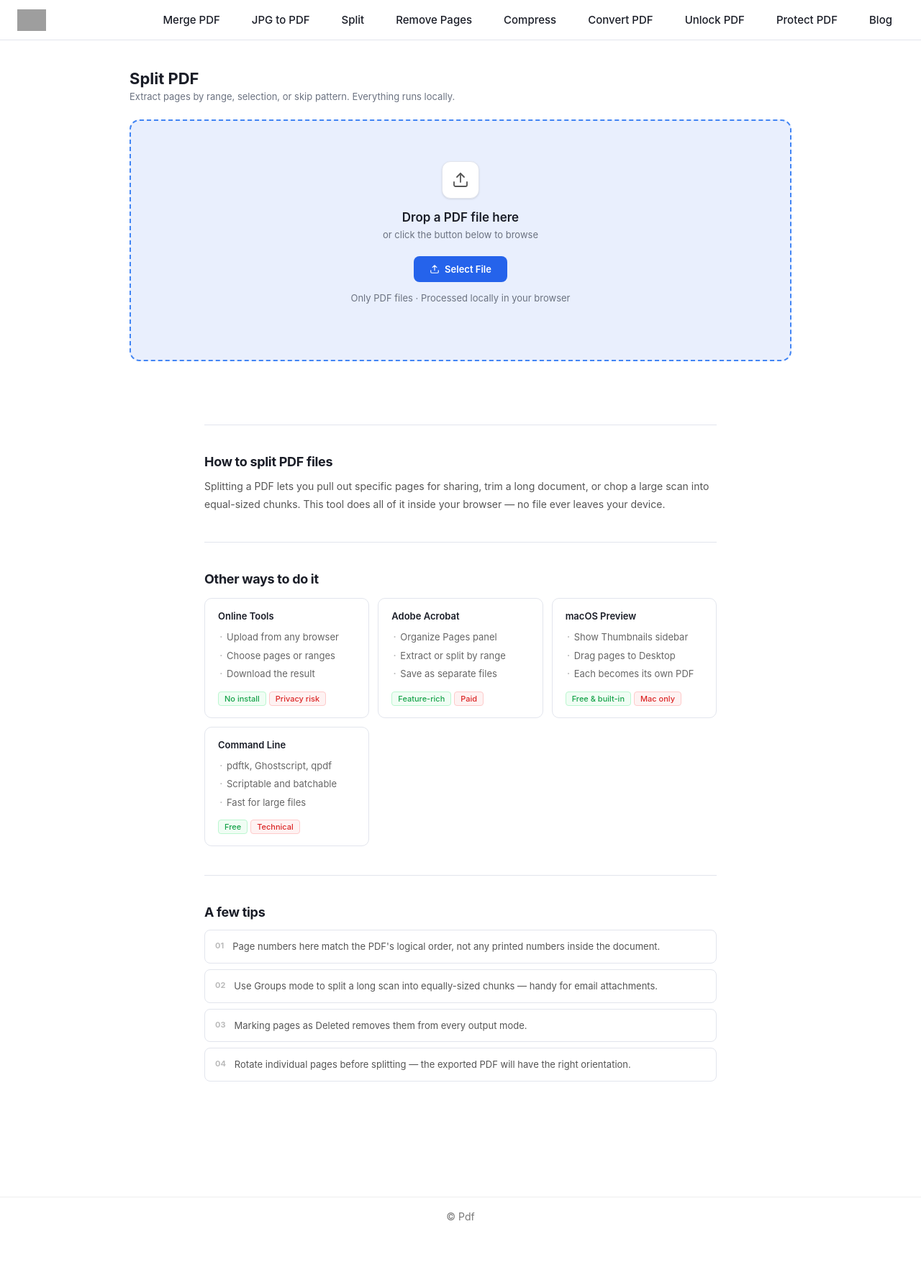
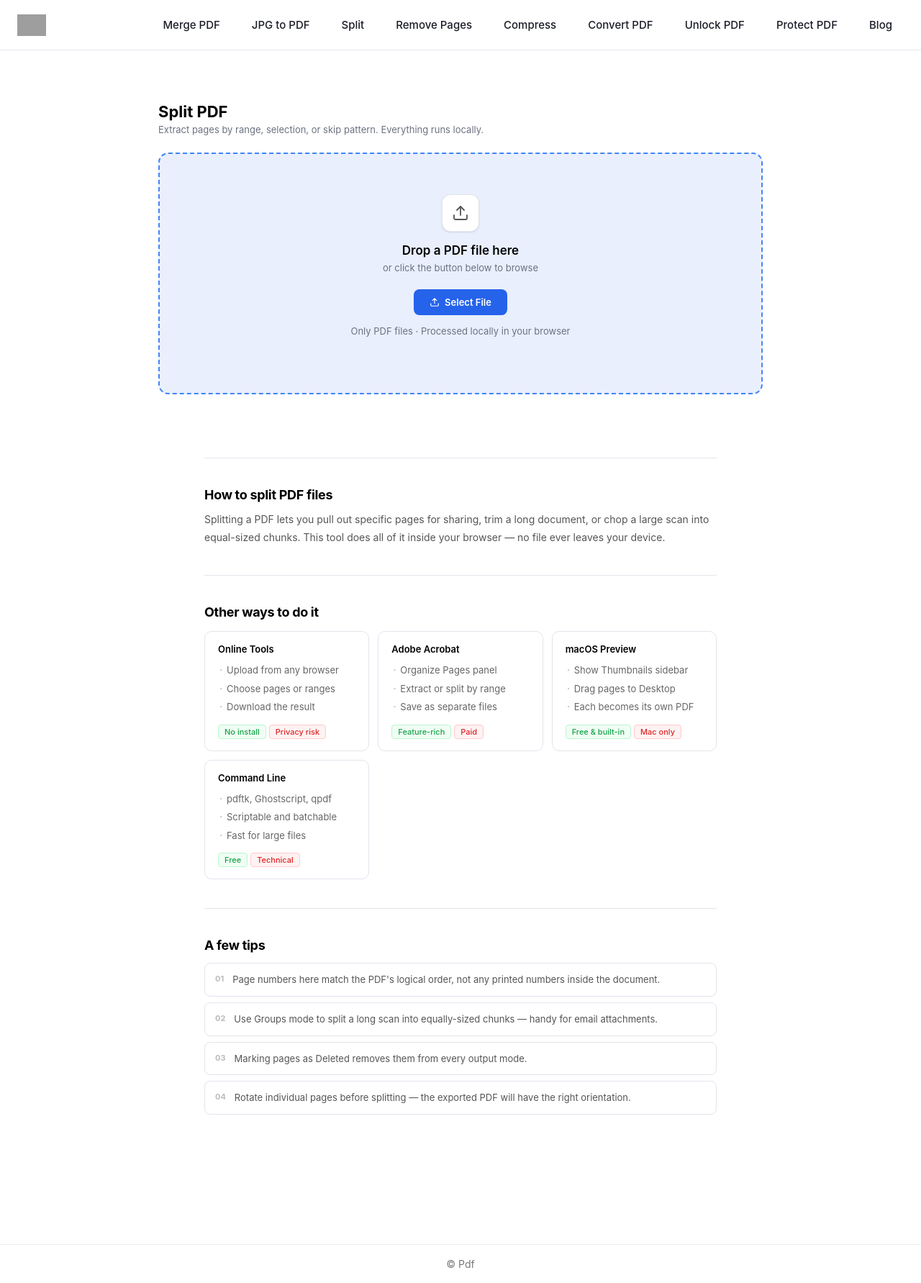
Before and after one commit to rforrupesh/pdf, a Jekyll site: the page built from split.html, in a window 1280 px wide. Shown: the whole page at 72% size. Built offline with Jekyll 4.4.1, drawn with Linux system fonts in a browser that asks for light colours; before the commit the page ends 1717 px from its top, so only the background shows below that; grey boxes are pictures that could not be loaded.

Commit message:
Update split.html

```diff
--- a/split.html
+++ b/split.html
@@ -32,15 +32,108 @@ permalink: /split/
     }
 
 
-
-    body {
-      font-family: 'Inter', sans-serif;
-      background: var(--bg);
-      color: var(--text);
-      height: 100vh;
-      display: flex;
-      flex-direction: column;
-    }
+/* ── NAVBAR — always visible ── */
+nav {
+  display: flex;
+  justify-content: space-between;
+  align-items: center;
+  height: 70px;
+  padding: 0 24px;
+  background: var(--bg);
+  border-bottom: 1px solid var(--border);
+  position: static;
+  z-index: 1000;
+  gap: 20px;
+}
+
+.logo { flex-shrink: 0; }
+.logo img { height: 30px; width: auto; display: block; }
+
+.menu {
+  display: flex; align-items: center; gap: 12px;
+  overflow-x: auto; white-space: nowrap;
+  scrollbar-width: none; -ms-overflow-style: none;
+  padding: 10px 0;
+}
+.menu::-webkit-scrollbar { display: none; }
+.menu a {
+  text-decoration: none; color: var(--text);
+  font-size: 15px; font-weight: 500;
+  padding: 8px 16px; border-radius: 8px; transition: 0.2s;
+  flex-shrink: 0;
+}
+.menu a:hover { background: var(--hover-bg); color: var(--accent); }
+
+.icon-btn, .close-btn, .overlay { display: none; }
+
+@media (max-width: 600px) {
+  nav { padding: 0 16px; }
+  .icon-btn {
+    display: block; width: 40px; height: 40px;
+    border: none; background: #eaecef; cursor: pointer;
+    position: relative; z-index: 1002; border-radius: 8px;
+  }
+  .line { position: absolute; left: 10px; width: 20px; height: 2px; background: var(--text); transition: 0.3s; }
+  .line:nth-child(1) { top: 14px; }
+  .line:nth-child(2) { top: 20px; }
+  .line:nth-child(3) { top: 26px; }
+  .menu {
+    position: fixed; top: 0; right: -100%; width: 80%; height: 100vh;
+    background: var(--bg); flex-direction: column;
+    padding: 80px 20px; overflow-y: auto; overflow-x: hidden;
+    transition: 0.4s cubic-bezier(0.4, 0, 0.2, 1);
+    box-shadow: -10px 0 30px rgba(0,0,0,0.05);
+    z-index: 1001; align-items: flex-start;
+  }
+  .menu.active { right: 0; }
+  .menu a { width: 100%; font-size: 18px; padding: 15px; }
+  .close-btn {
+    display: block; position: absolute; top: 20px; right: 20px;
+    font-size: 22px; background: none; border: none; cursor: pointer; z-index: 1002;
+  }
+  .icon-btn.active .line:nth-child(1) { transform: rotate(45deg); top: 20px; }
+  .icon-btn.active .line:nth-child(2) { opacity: 0; }
+  .icon-btn.active .line:nth-child(3) { transform: rotate(-45deg); top: 20px; }
+  .overlay.active {
+    display: block; position: fixed; inset: 0;
+    background: rgba(0,0,0,0.2); backdrop-filter: blur(4px); z-index: 999;
+  }
+}
+
+/* ── FOOTER — visible by default, hidden after upload ── */
+.footer {
+  display: block;
+  text-align: center;
+  padding: 18px 12px;
+  margin-top: 40px;
+  font-size: 14px;
+  color: #777;
+  border-top: 1px solid #eee;
+}
+.footer.hidden { display: none; }
+
+@media (max-width: 600px) {
+  .footer { font-size: 12px; padding: 16px 10px; }
+}
+
+/* ── MAIN ── */
+main {
+  max-width: 920px;
+  margin: 0 auto;
+  padding: 32px 20px 20px;
+}
+
+/* page-title & page-sub visible by default, hidden after upload */
+.page-title {
+  display: block;
+  font-size: 24px; font-weight: 600; letter-spacing: -0.4px; margin-bottom: 6px;
+}
+.page-sub {
+  display: block;
+  color: #888; font-size: 14px; margin-bottom: 20px;
+}
+.page-title.hidden { display: none; }
+.page-sub.hidden   { display: none; }
 
     /* ── LAYOUT ── */
     .app-shell {
```
